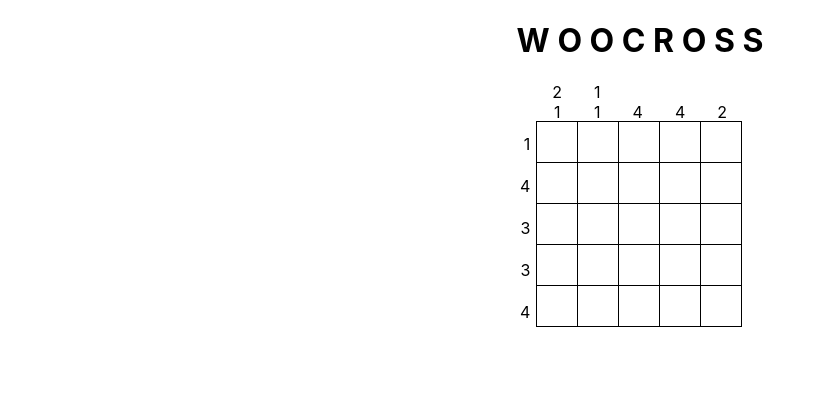
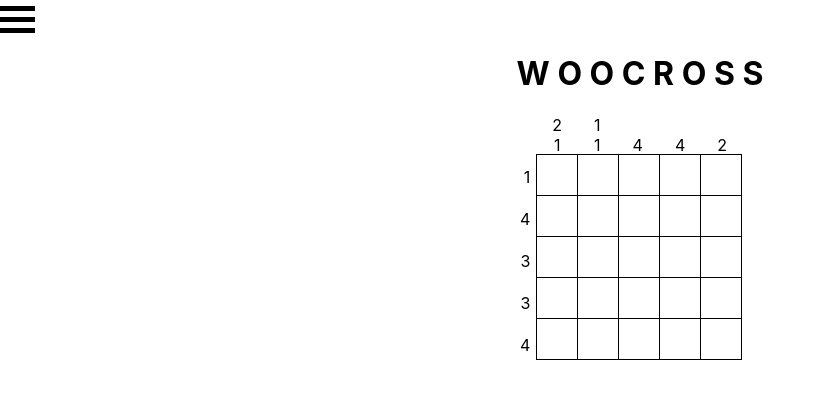
Before and after one commit to andrewywoo/picross, a React (Create React App) app: page / in a window 1280 px wide. Shown: the top 398 px of the page, without its empty margins (0-826 px from the left). Built offline with nearby package versions, Linux system fonts and the light colour scheme.

Commit message:
adding menu icon via css

```diff
--- a/src/App.js
+++ b/src/App.js
@@ -5,6 +5,7 @@ import Board from "./container/Board/Board";
 import { games } from "./nonogram";
 import Modal from "./component/UI/Modal/Modal";
 import GameList from "./component/Menu/GameList/GameList";
+import MenuIcon from "./component/UI/MenuIcon/MenuIcon";
 
 function App() {
   const [puzzle, setPuzzle] = useState(games.easy[0].puzzle);
@@ -25,6 +26,7 @@ function App() {
   return (
     <div className="App">
       <div onClick={() => setShowHide(!showHide)}>
+        <MenuIcon />
         <h1>W O O C R O S S</h1>
       </div>
       <Modal closeModal={() => setShowHide(!showHide)} show={showHide}>
--- /dev/null
+++ b/src/component/UI/MenuIcon/MenuIcon.css
@@ -0,0 +1,6 @@
+div.menuIcon {
+  width: 35px;
+  height: 5px;
+  background-color: black;
+  margin: 6px 0;
+}
--- /dev/null
+++ b/src/component/UI/MenuIcon/MenuIcon.js
@@ -0,0 +1,14 @@
+import React from "react";
+import "./MenuIcon.css";
+
+const MenuIcon = () => {
+  return (
+    <>
+      <div className="menuIcon"></div>
+      <div className="menuIcon"></div>
+      <div className="menuIcon"></div>
+    </>
+  );
+};
+
+export default MenuIcon;
```
